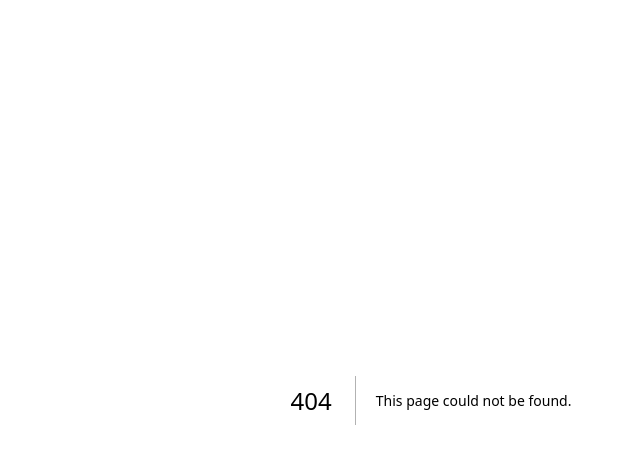
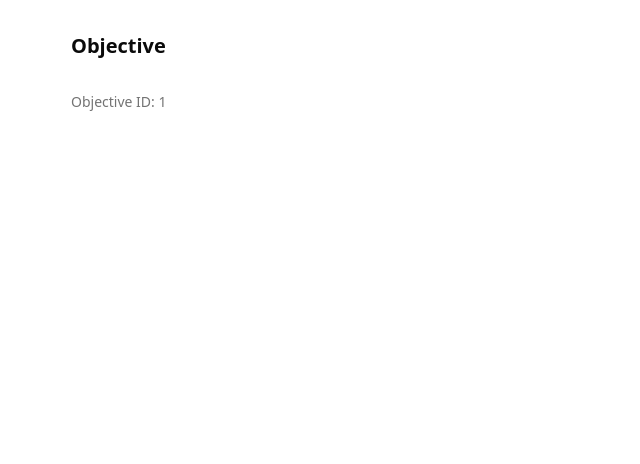
Before and after one commit to charlietlamb/granola-v0-hack, a Next.js app: page /objective/1 in a window 1280 px wide. Before the commit this address had no page. Shown: the top 464 px of the page, without its empty margins (209-849 px from the left). Built offline with nearby package versions, Linux system fonts and the light colour scheme.

Commit message:
chore: add objective route

```diff
--- /dev/null
+++ b/app/objective/[objectiveId]/page.tsx
@@ -0,0 +1,12 @@
+import ObjectiveView from "@/components/objective/objective-view";
+
+interface ObjectivePageProps {
+  params: Promise<{
+    objectiveId: string;
+  }>;
+}
+
+export default async function ObjectivePage({ params }: ObjectivePageProps) {
+  const { objectiveId } = await params;
+  return <ObjectiveView objectiveId={objectiveId} />;
+}
--- /dev/null
+++ b/components/objective/objective-view.tsx
@@ -0,0 +1,16 @@
+"use client";
+
+interface ObjectiveViewProps {
+  objectiveId: string;
+}
+
+export default function ObjectiveView({ objectiveId }: ObjectiveViewProps) {
+  return (
+    <div className="max-w-3xl mx-auto px-6 py-8">
+      <h1 className="text-xl font-semibold mb-8">Objective</h1>
+      <div className="text-sm text-muted-foreground">
+        Objective ID: {objectiveId}
+      </div>
+    </div>
+  );
+}
```
